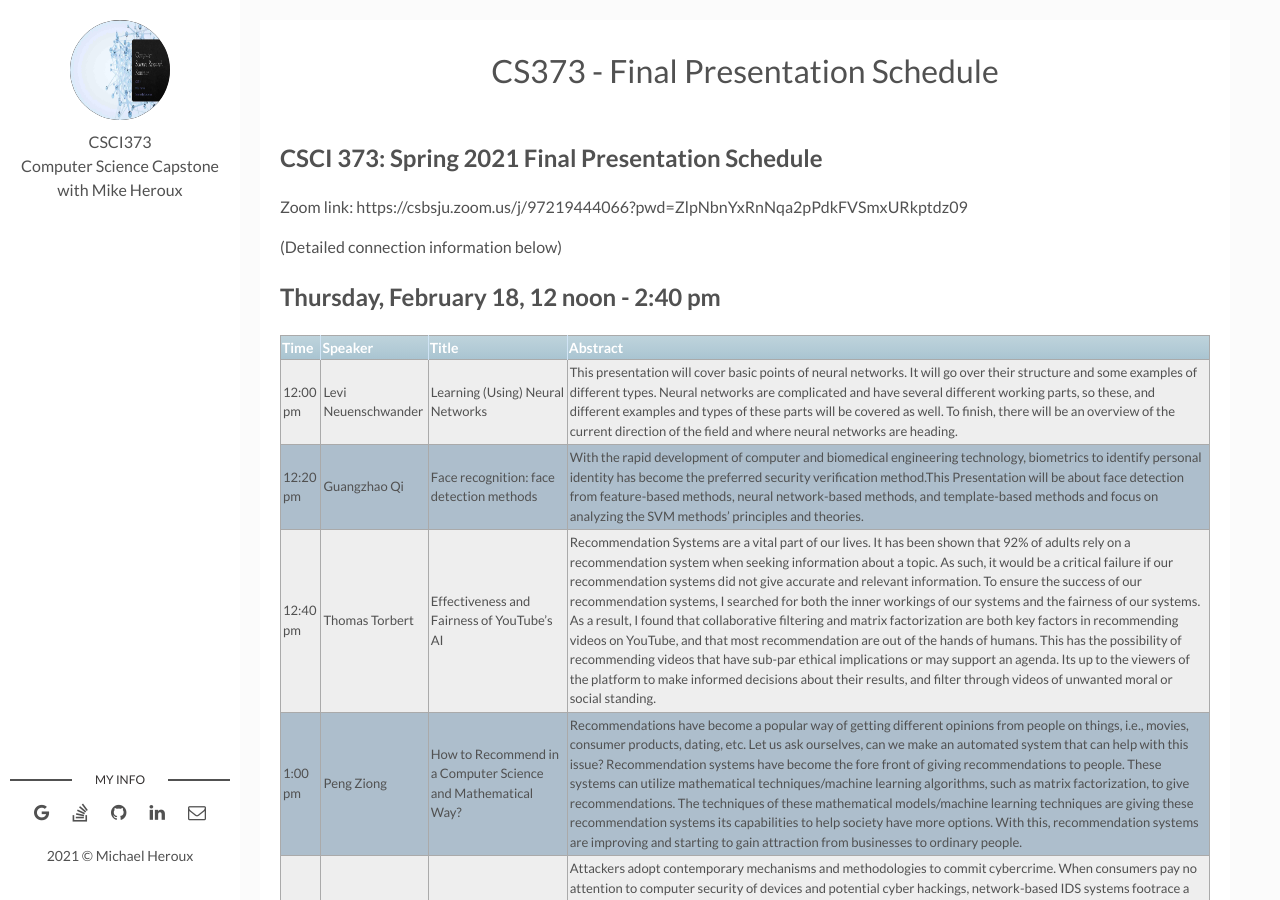
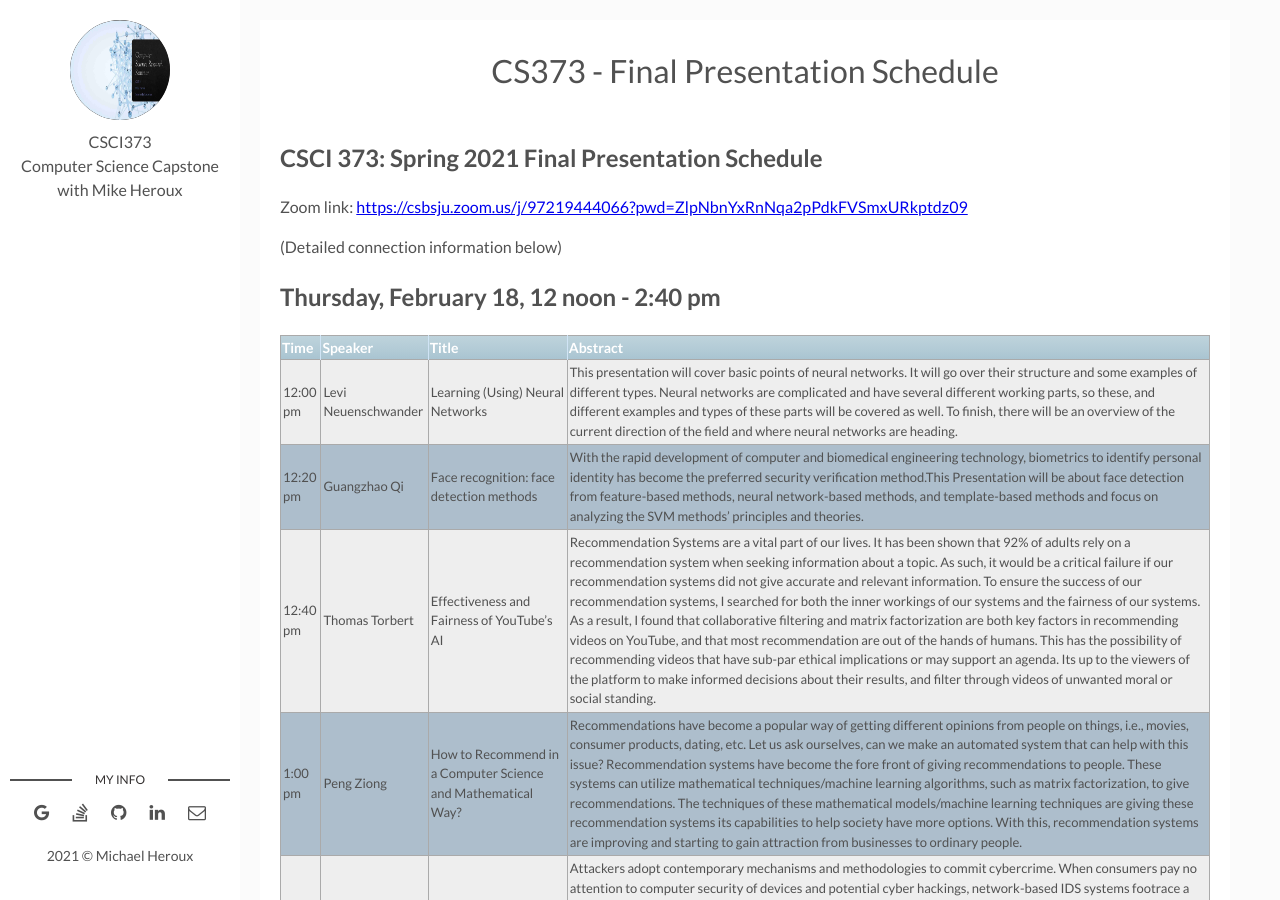
Before and after one commit to maherou/Teaching, a Jekyll site: the page built from files/CS373/2021-Spring-Final-Presentation-Schedule.md, in a window 1280 px wide and 900 px high. Built offline with Jekyll 4.4.1, drawn with Linux system fonts in a browser that asks for light colours; part of the change alters nothing that is shown.

```diff
--- a/files/CS373/2021-Spring-Final-Presentation-Schedule.md
+++ b/files/CS373/2021-Spring-Final-Presentation-Schedule.md
@@ -8,7 +8,7 @@ location: "Collegeville, MN, USA"
 
 ## CSCI 373: Spring 2021 Final Presentation Schedule
 
-Zoom link: https://csbsju.zoom.us/j/97219444066?pwd=ZlpNbnYxRnNqa2pPdkFVSmxURkptdz09
+Zoom link: [https://csbsju.zoom.us/j/97219444066?pwd=ZlpNbnYxRnNqa2pPdkFVSmxURkptdz09](https://csbsju.zoom.us/j/97219444066?pwd=ZlpNbnYxRnNqa2pPdkFVSmxURkptdz09)
 
 (Detailed connection information below)
 
```
